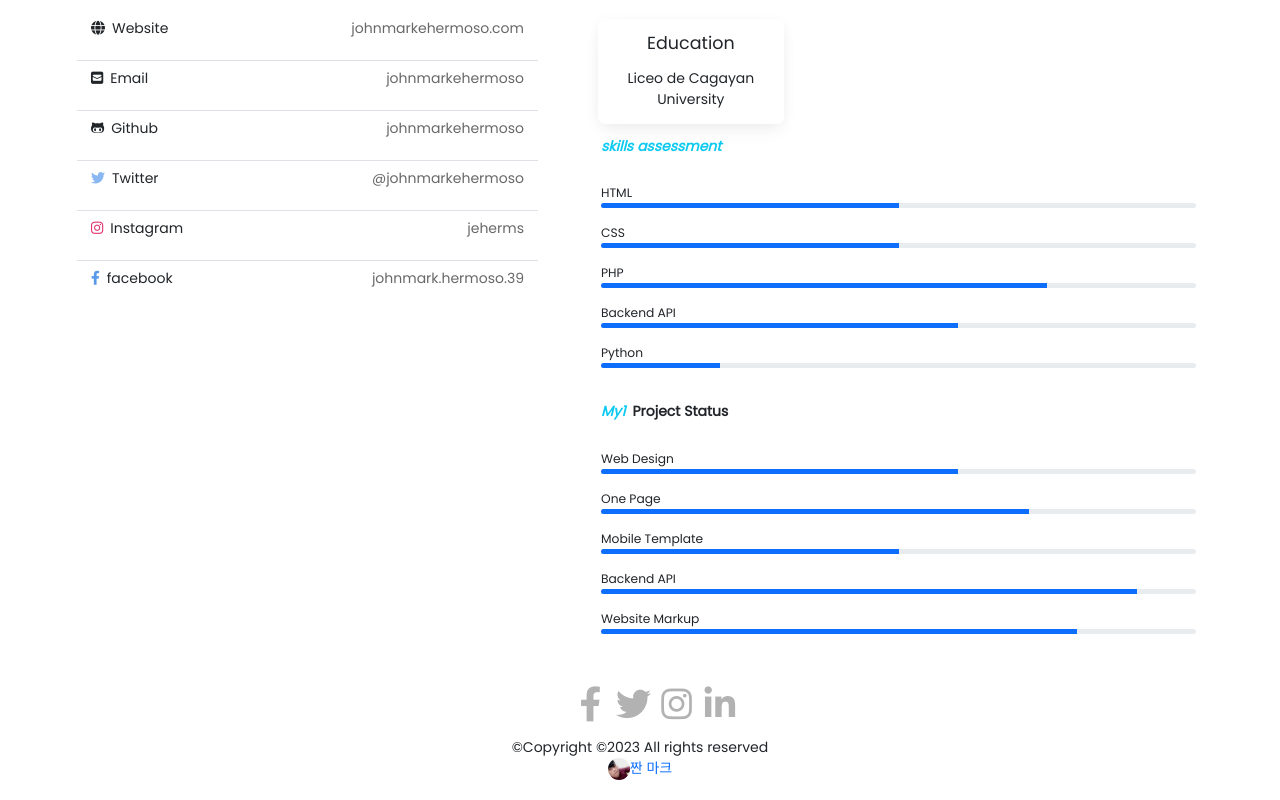
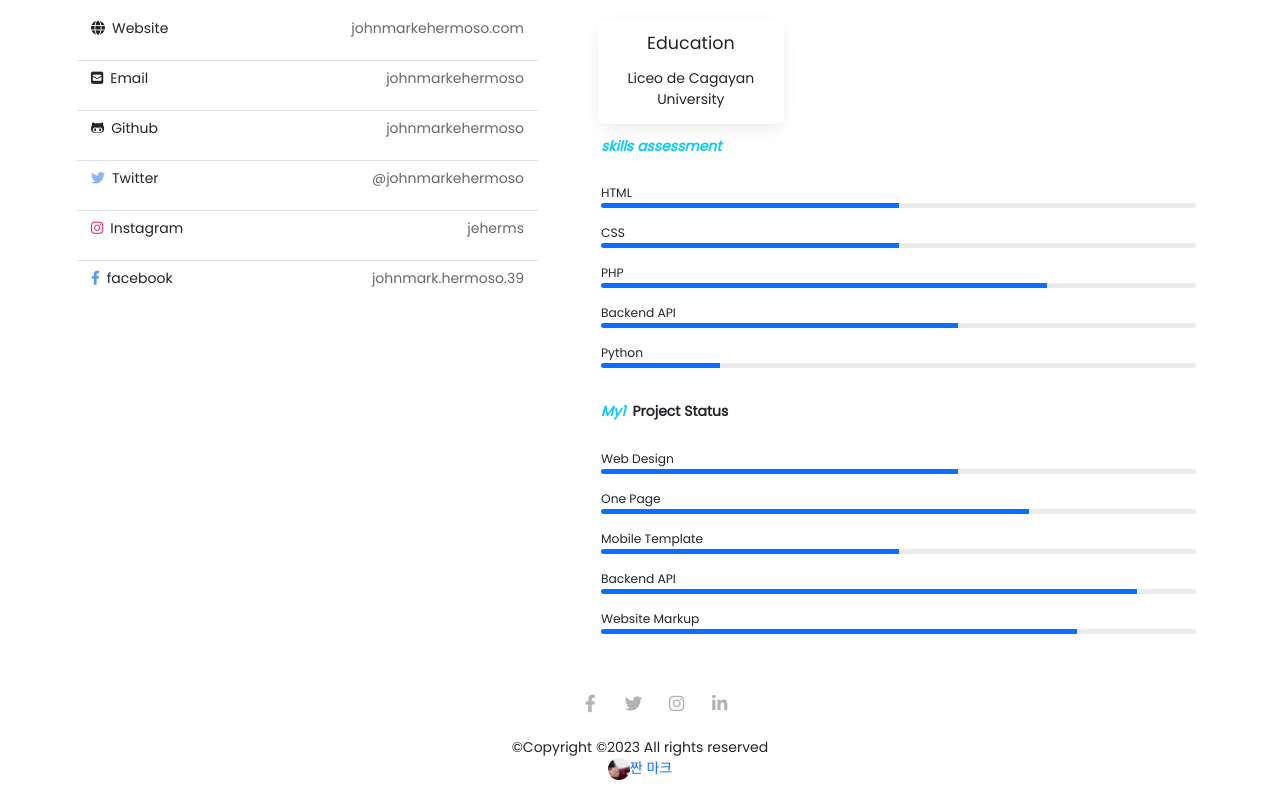
Before and after one commit to johnmarkehermoso/johnmarkehermoso.github.io, a website: page aboutme.html in a window 1280 px wide. Shown: the part 357-1157 px from the top of the page. Drawn offline with nearby package versions, Linux system fonts and the light colour scheme.

Commit message:
initial upload

```diff
--- a/aboutme.html
+++ b/aboutme.html
@@ -196,13 +196,13 @@
       <div class="container pt-4">
         <section class="mb-4">
           <a class="btn btn-link btn-floating btn-lg text-dark-m1" href="https://www.facebook.com/johnmark.hermoso.39"
-            role="button" data-mdb-ripple-color="dark"><i class="fab fa-facebook-f fa-2x" style="color:#b2b2b2"></i></a>
+            role="button" data-mdb-ripple-color="dark"><i class="fab fa-facebook-f fa-1x" style="color:#b2b2b2"></i></a>
           <a class="btn btn-link btn-floating btn-lg text-dark-m1" href="#"
-            role="button" data-mdb-ripple-color="dark"><i class="fab fa-twitter fa-2x" style="color:#b2b2b2"></i></a>
+            role="button" data-mdb-ripple-color="dark"><i class="fab fa-twitter fa-1x" style="color:#b2b2b2"></i></a>
           <a class="btn btn-link btn-floating btn-lg text-dark-m1" href="https://www.instagram.com/jeherms/"
-            role="button" data-mdb-ripple-color="dark"><i class="fab fa-instagram fa-2x" style="color:#b2b2b2"></i></a>
+            role="button" data-mdb-ripple-color="dark"><i class="fab fa-instagram fa-1x" style="color:#b2b2b2"></i></a>
           <a class="btn btn-link btn-floating btn-lg text-dark-m1" href="#"
-            role="button" data-mdb-ripple-color="dark"><i class="fab fa-linkedin-in fa-2x" style="color:#b2b2b2"></i></a>
+            role="button" data-mdb-ripple-color="dark"><i class="fab fa-linkedin-in fa-1x" style="color:#b2b2b2"></i></a>
         </section>
       </div>
       <div class="text-center" tex-darl p-3">
```
